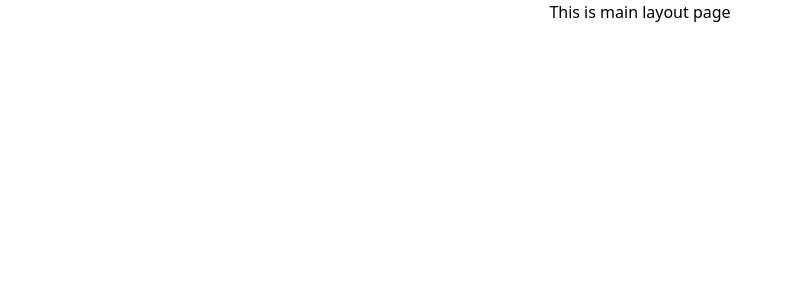
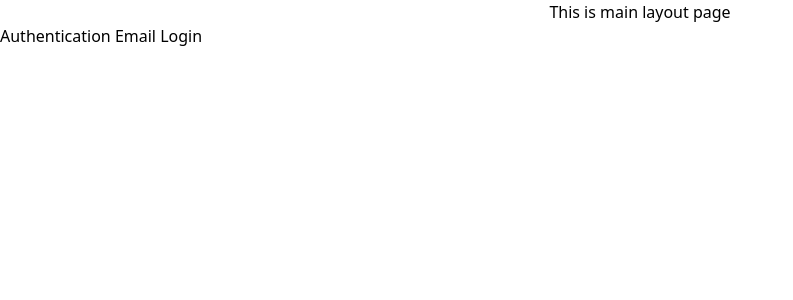
Before and after one commit to tajmirahman/recap-email-login-authentication, a React (Vite) app in the folder my-project/: page / in a window 1280 px wide. Shown: the top 300 px of the page, without its empty margins (0-793 px from the left). Built offline with nearby package versions, Linux system fonts and the light colour scheme.

Commit message:
children page setup done

```diff
--- /dev/null
+++ b/my-project/src/Components/Login.jsx
@@ -0,0 +1,11 @@
+import React from 'react';
+
+const Login = () => {
+    return (
+        <div>
+            <h1>Authentication Email Login </h1>
+        </div>
+    );
+};
+
+export default Login;
--- a/my-project/src/Components/MainLayout/MainLayout.jsx
+++ b/my-project/src/Components/MainLayout/MainLayout.jsx
@@ -1,9 +1,11 @@
 import React from 'react';
+import { Outlet } from 'react-router-dom';
 
 const MainLayout = () => {
     return (
         <div >
             <h1 className='text-center'>This is main layout page</h1>
+            <Outlet></Outlet>
         </div>
     );
 };
```
Also changed, not shown: my-project/src/Components/Routes.jsx (+8 -1 lines).
